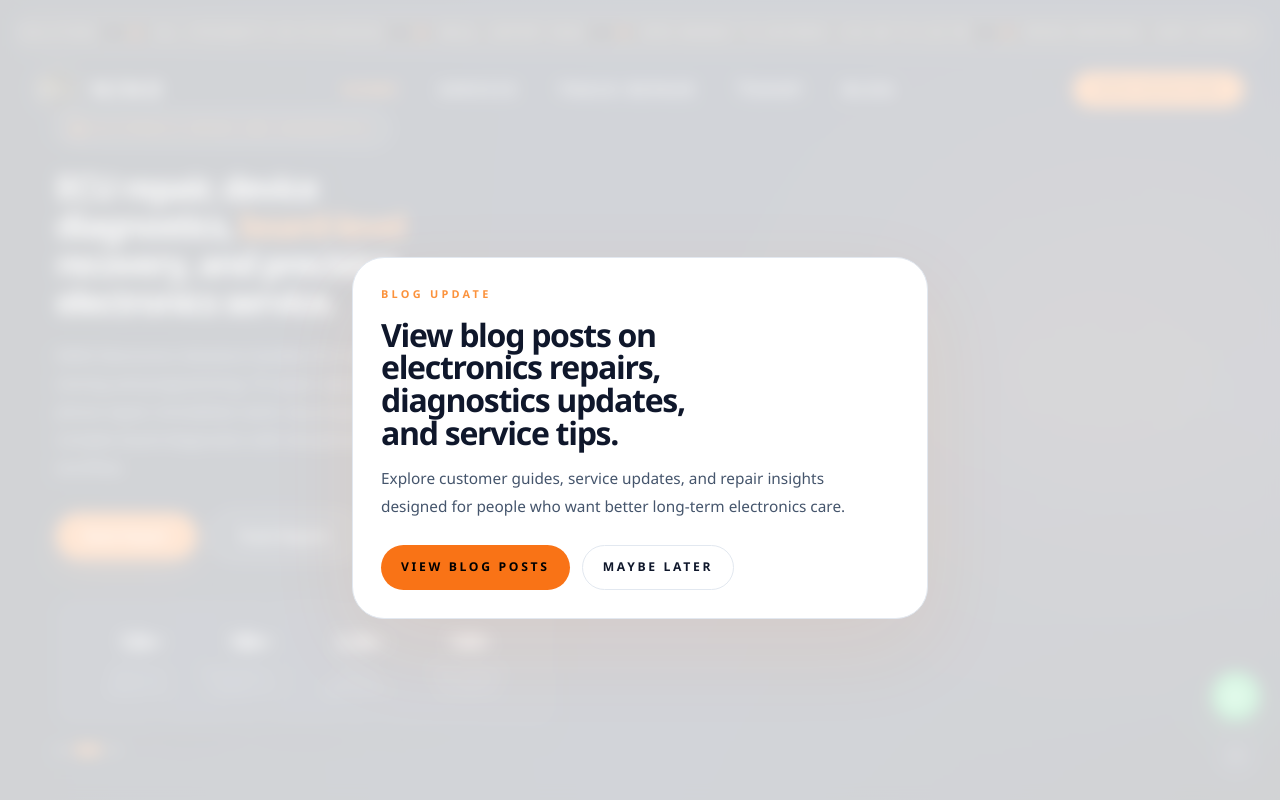
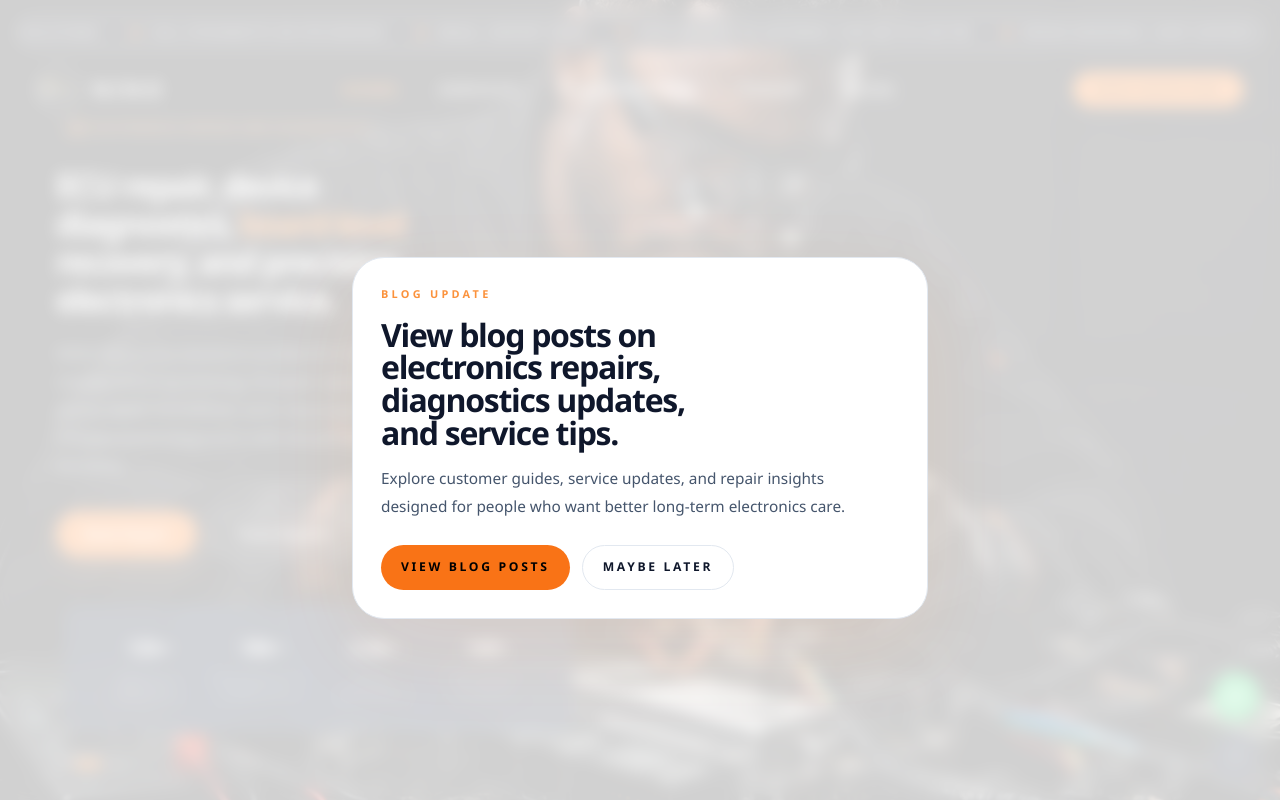
Before and after one commit to jephcoded/ninooo, a Next.js app: page / in a window 1280 px wide. Shown: the top 800 px of the page. Built offline with nearby package versions, Linux system fonts and the light colour scheme.

Commit message:
fix(hero): close all tags and ensure valid JSX structure

```diff
--- a/src/components/home/hero-section.tsx
+++ b/src/components/home/hero-section.tsx
@@ -85,8 +85,17 @@ export function HeroSection() {
       </div>
 
       {/* HERO CONTAINER */}
-      <div className="relative z-20 flex min-h-screen items-center">
-        <div className="relative mx-auto grid w-full max-w-[1380px] items-center gap-2 px-6 pt-28 pb-12 sm:px-8 lg:grid-cols-[0.95fr_1.25fr] lg:px-10 xl:px-14">
+      <div
+        className="relative z-20 flex min-h-screen items-center"
+      >
+        <div
+          className="relative mx-auto grid w-full max-w-[1380px] items-center gap-2 px-6 pt-28 pb-12 sm:px-8 lg:grid-cols-[0.95fr_1.25fr] lg:px-10 xl:px-14"
+          style={{
+            background: `url(${slides[active].image.src}) right center / cover no-repeat`,
+            transition: 'background-image 0.7s cubic-bezier(0.22, 1, 0.36, 1)',
+            backgroundBlendMode: 'normal',
+          }}
+        >
           {/* LEFT CONTENT */}
           <motion.div
             style={{ y: contentY }}
@@ -103,7 +112,7 @@ export function HeroSection() {
               initial={{ opacity: 0, y: 12 }}
               animate={{ opacity: 1, y: 0 }}
               transition={{ duration: 0.5 }}
-              className="inline-flex w-fit items-center gap-2 rounded-full border border-white/10 bg-white/[0.04] px-4 py-2 text-[10px] font-semibold uppercase tracking-[0.24em] text-[#ff7a18] backdrop-blur-xl"
+              className="inline-flex w-fit items-center gap-2 rounded-full bg-white/[0.04] px-4 py-2 text-[10px] font-semibold uppercase tracking-[0.24em] text-[#ff7a18] backdrop-blur-xl"
             >
               <span className="h-2 w-2 rounded-full bg-[#ff7a18] shadow-[0_0_18px_rgba(255,122,24,0.9)]" />
               {heroCopy.eyebrow}
@@ -164,12 +173,12 @@ export function HeroSection() {
                 delay: 0.22,
                 duration: 0.7,
               }}
-              className="mt-10 grid grid-cols-2 gap-7 sm:grid-cols-4"
+              className="mt-10 grid grid-cols-2 gap-7 sm:grid-cols-4 gap-x-10 gap-y-8"
             >
               {stats.map(([value, label]) => (
                 <div
                   key={label}
-                  className="w-full min-w-[170px] rounded-2xl bg-[#111c34]/80 px-8 py-7 backdrop-blur-md shadow-[0_8px_24px_rgba(0,0,0,0.16)] flex flex-col items-center"
+                  className="w-full min-w-[170px] rounded-2xl bg-[#111c34]/80 px-8 py-7 backdrop-blur-md shadow-[0_8px_24px_rgba(0,0,0,0.16)] flex flex-col items-center mx-2 my-2"
                 >
                   <p className="font-display text-[1.25rem] font-semibold tracking-[-0.04em] text-white mb-2">
                     {value}
@@ -183,12 +192,9 @@ export function HeroSection() {
 
             {/* SLIDER DOTS */}
             <motion.div
-              initial={{ opacity: 0, y: 12 }}
-              animate={{ opacity: 1, y: 0 }}
-              transition={{
-                delay: 0.28,
-                duration: 0.65,
-              }}
+              initial={{ opacity: 0, y: 12 } as any}
+              animate={{ opacity: 1, y: 0 } as any}
+              transition={{ duration: 0.65 } as any}
               className="mt-5 flex items-center gap-2"
             >
               {slides.map((slide, index) => (
@@ -206,12 +212,7 @@ export function HeroSection() {
               ))}
             </motion.div>
           </motion.div>
-
-          {/* RIGHT IMAGE REMOVED: Now background */}
         </div>
       </div>
     </section>
-  );
-}
-
-export default HeroSection;
+  );}
```
